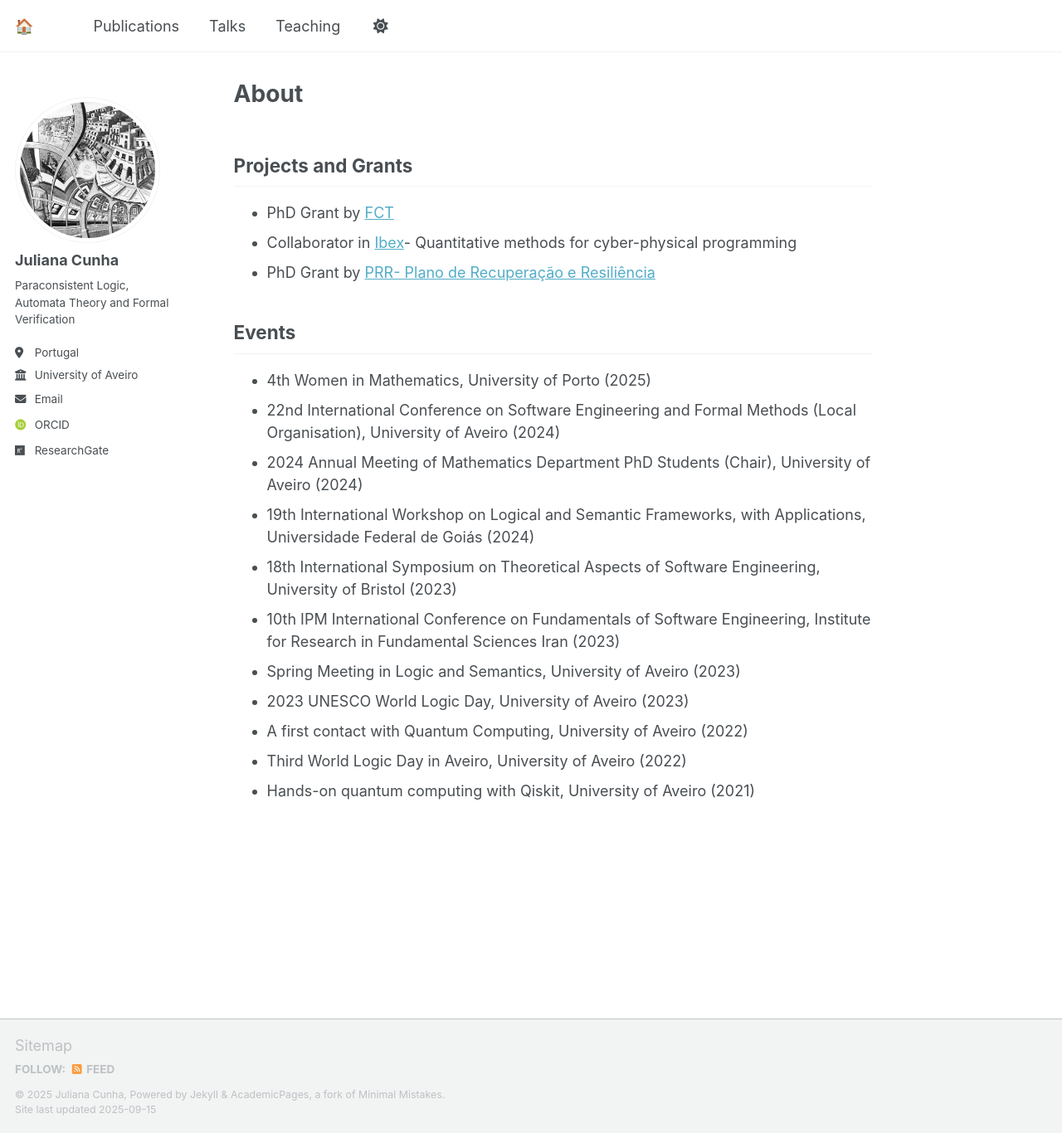
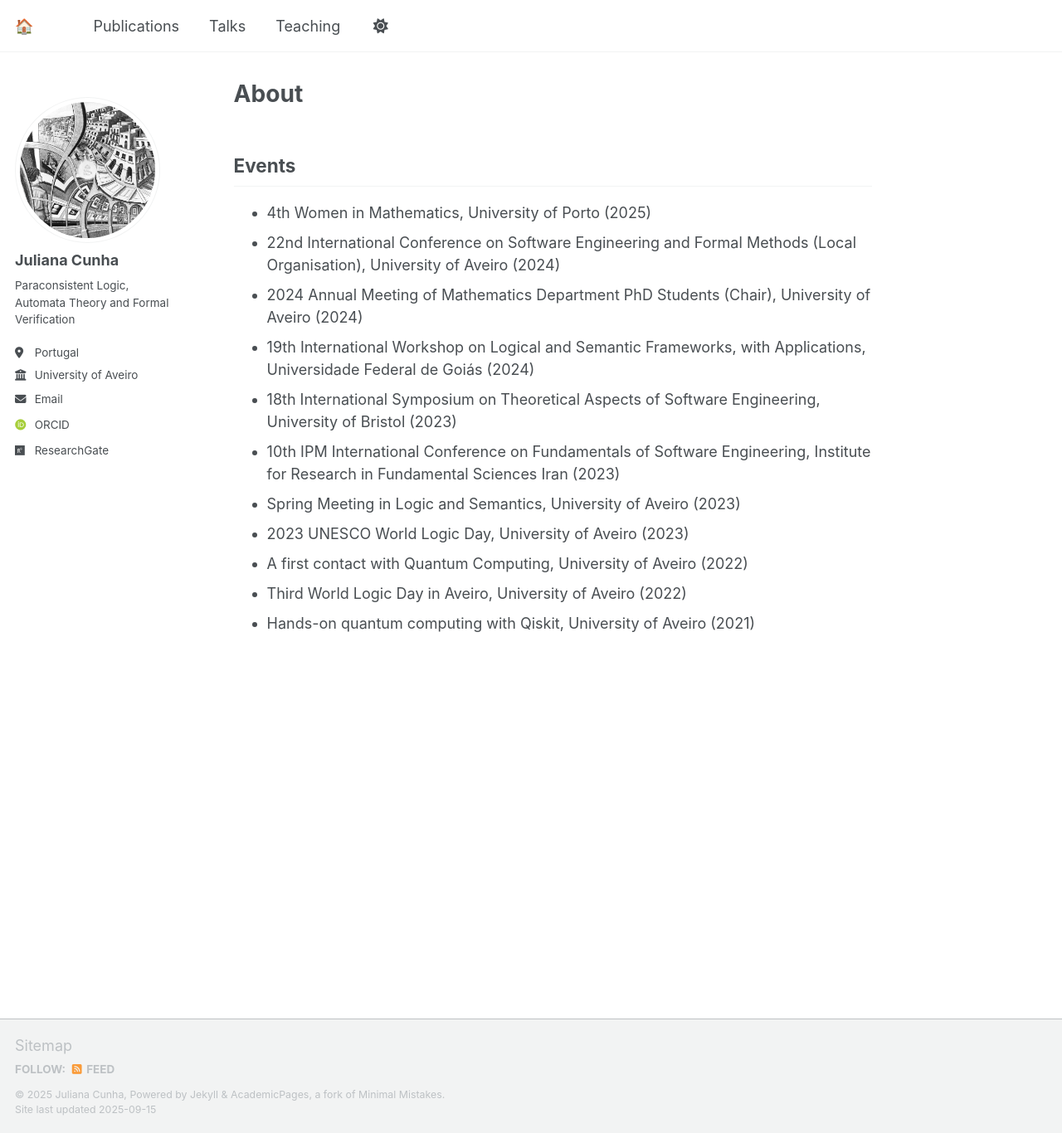
Before and after one commit to juliana-cunha/juliana-cunha.github.io, a Jekyll site: the page built from _pages/about.md, in a window 1280 px wide and 1366 px high. Shown: the whole window at 83% size. Built offline with Jekyll 4.4.1, drawn with Linux system fonts in a browser that asks for light colours; some web fonts are replaced; a script that is not in the unit is left out.

Commit message:
Update about.md

```diff
--- a/_pages/about.md
+++ b/_pages/about.md
@@ -6,13 +6,6 @@ redirect_from:
   - /about/
   - /about.html
 ---
-
-
-Projects and Grants
-------
-- PhD Grant by [FCT](https://www.fct.pt/)
-- Collaborator in [Ibex](https://lmf.di.uminho.pt//Ibex/)- Quantitative methods for cyber-physical programming
-- PhD Grant by [PRR- Plano de Recuperação e Resiliência](https://recuperarportugal.gov.pt/)
 
 Events
 ------
```
